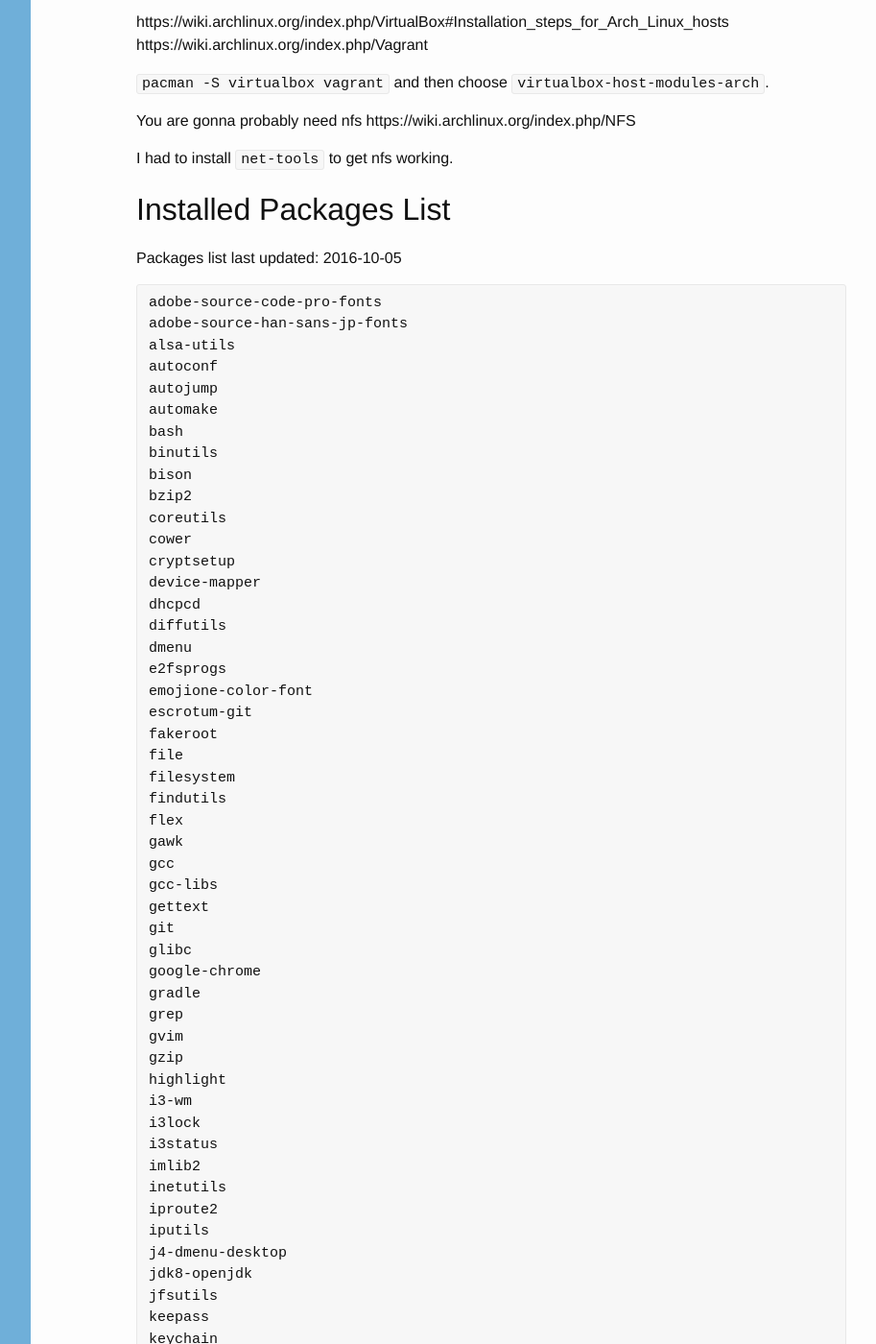
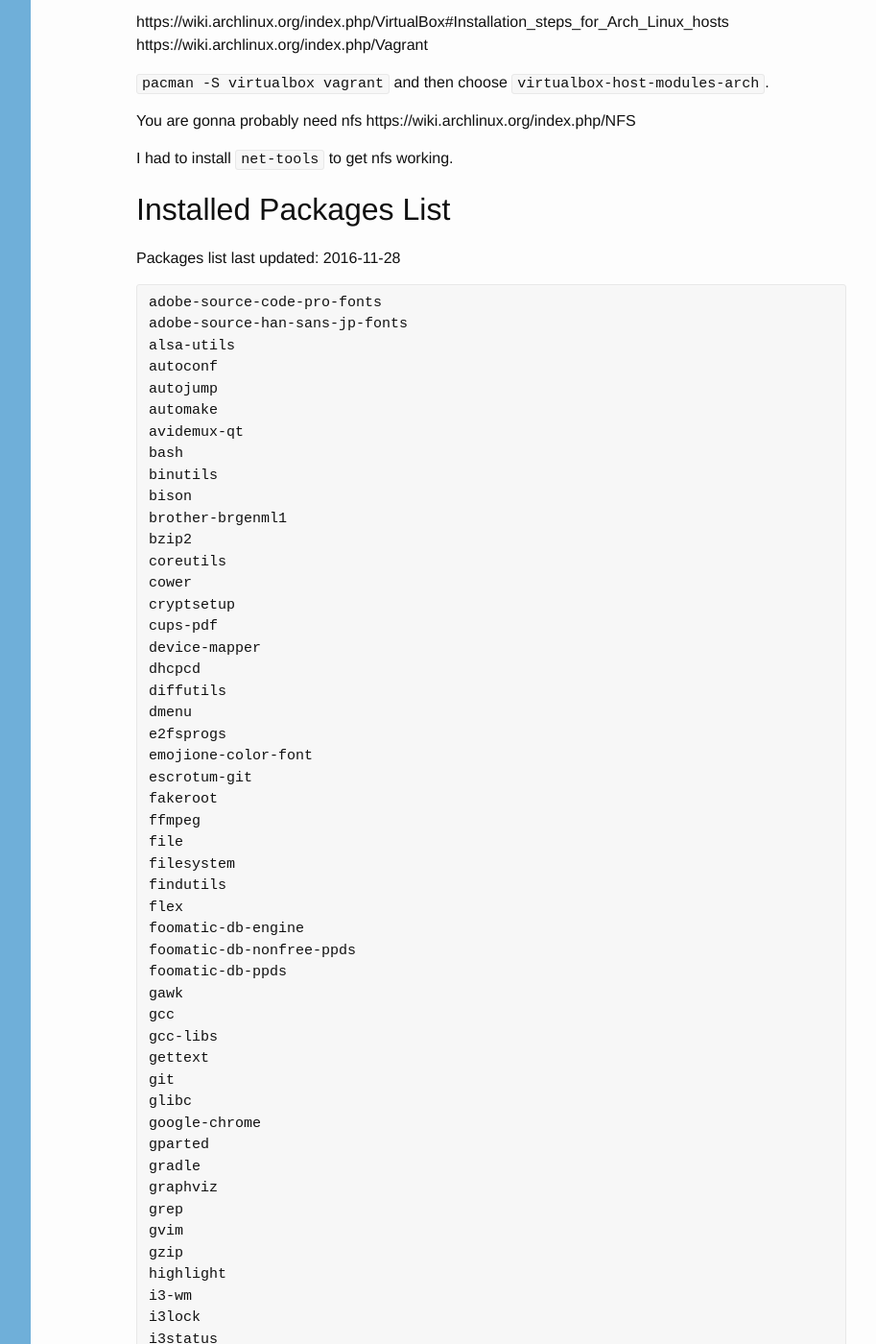
Before and after one commit to austinpray/austinpray.com, a Jekyll site: the page built from _posts/2016-09-26-arch-linux-notes.md, in a window 1280 px wide and 1400 px high, scrolled down 657 px. Shown: the whole window at 96% size, without its empty margins (288-1201 px from the left). Built offline with Jekyll 4.4.1, drawn with Linux system fonts in a browser that asks for light colours; comment, search, counter and statistics services are not loaded; some of the changed text lies outside the part shown.

Commit message:
Updates arch linux article

````diff
--- a/_posts/2016-09-26-arch-linux-notes.md
+++ b/_posts/2016-09-26-arch-linux-notes.md
@@ -32,7 +32,7 @@ I had to install `net-tools` to get nfs working.
 
 ## Installed Packages List
 
-Packages list last updated: 2016-10-05
+Packages list last updated: 2016-11-28
 
 ```arch-packages
 adobe-source-code-pro-fonts
@@ -41,13 +41,16 @@ alsa-utils
 autoconf
 autojump
 automake
+avidemux-qt
 bash
 binutils
 bison
+brother-brgenml1
 bzip2
 coreutils
 cower
 cryptsetup
+cups-pdf
 device-mapper
 dhcpcd
 diffutils
@@ -56,10 +59,14 @@ e2fsprogs
 emojione-color-font
 escrotum-git
 fakeroot
+ffmpeg
 file
 filesystem
 findutils
 flex
+foomatic-db-engine
+foomatic-db-nonfree-ppds
+foomatic-db-ppds
 gawk
 gcc
 gcc-libs
@@ -67,7 +74,9 @@ gettext
 git
 glibc
 google-chrome
+gparted
 gradle
+graphviz
 grep
 gvim
 gzip
````
Also changed, not shown: other parts of _posts/2016-09-26-arch-linux-notes.md (+13 -0 lines).
